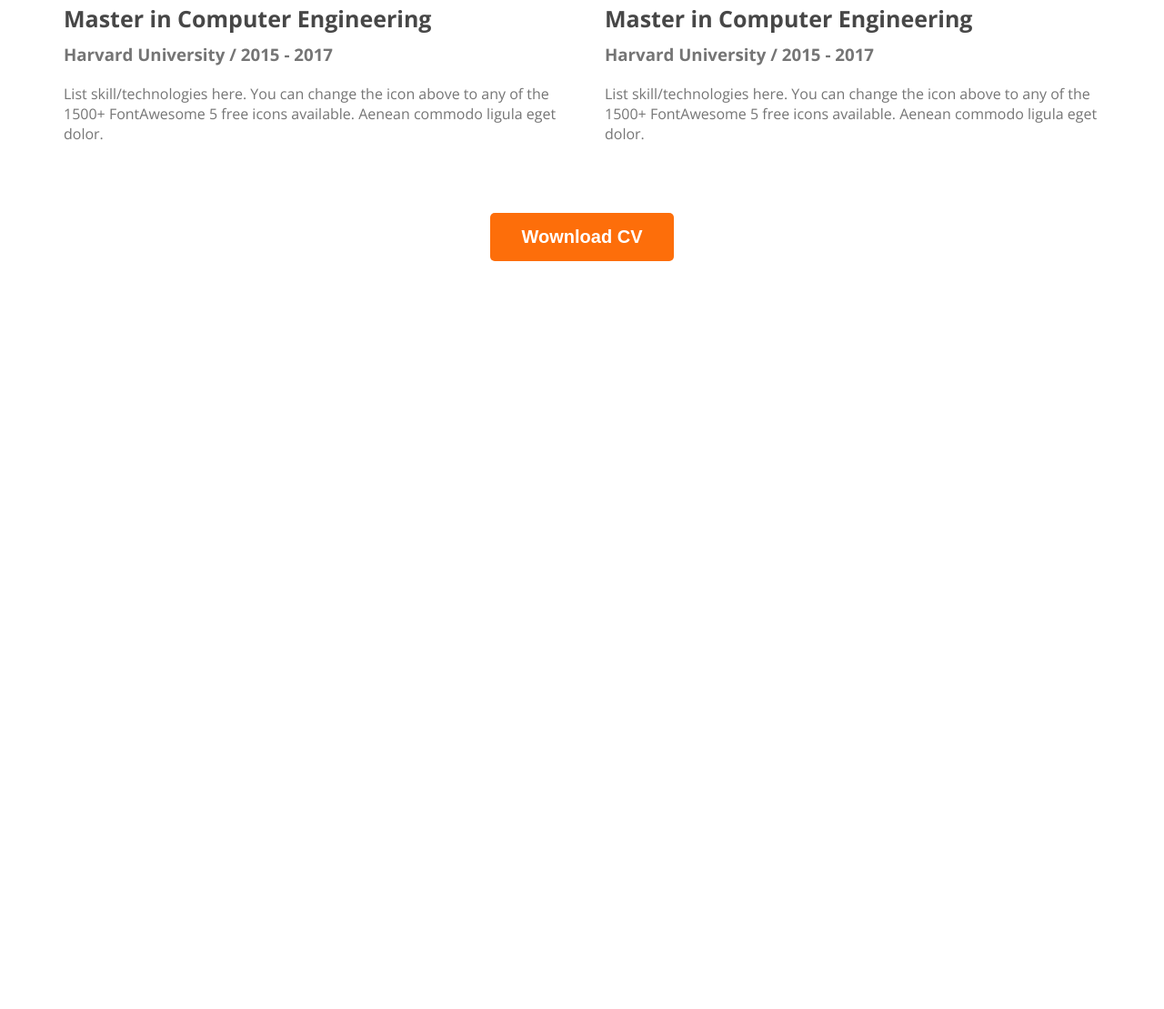
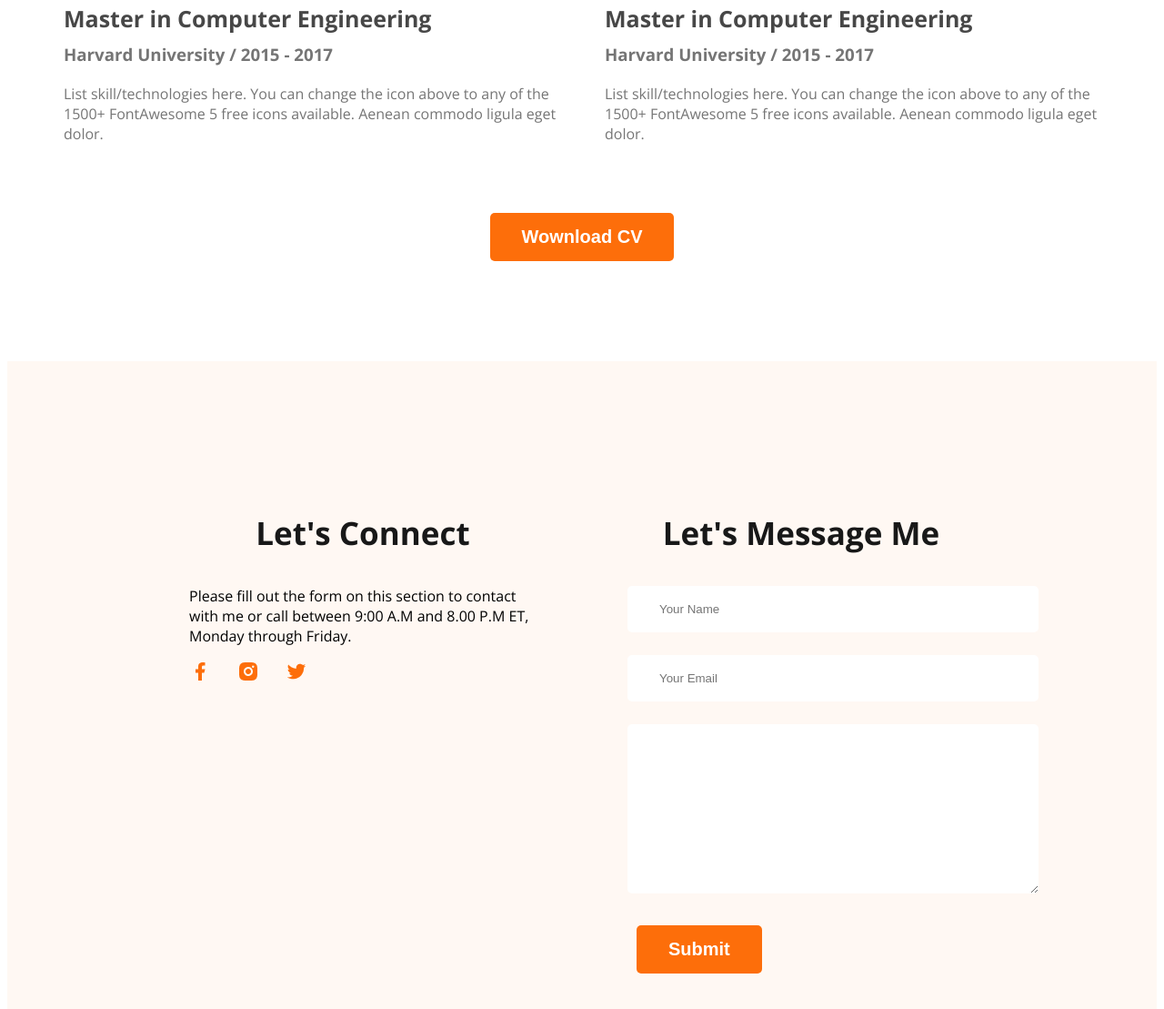
Before and after one commit to Mohaimenul23/graphicdesigner-portfolio, a plain HTML site: page index.html in a window 1280 px wide. Shown: the part 2832-3941 px from the top of the page at 91% size. Before the commit the page ends 3137 px from the top, so only its background shows below. Drawn offline with nearby package versions, Linux system fonts and the light colour scheme.

Commit message:
footer added

```diff
--- a/Styles/portfolio.css
+++ b/Styles/portfolio.css
@@ -187,3 +187,32 @@ margin-bottom: 10px;
   text-align: center;
   margin-top: 50px
 }
+
+/* footer styles */
+footer {
+  display: flex;
+  gap: 100px;
+  background-color:#FFF8F3;
+  margin-top: 100px;
+  padding: 130px 200px;
+}
+
+.footer-column{
+  width: 50%;
+}
+
+.social-link a {
+  margin-right: 25px;
+}
+
+.Contact input[type=text], .Contact input[type=Email],
+textarea {
+  display: block ;
+  margin-bottom: 25px;
+  padding: 18px 35px;
+  color: #757575;
+  border-radius: 5px;
+  background-color: #FFF;
+  border: 0;
+  width: 100%;
+}
--- a/index.html
+++ b/index.html
@@ -108,7 +108,7 @@
             FontAwesome 5 free icons available. Aenean commodo ligula eget dolor.</p>
         </div>
     </section>
-     <!-- Resume section  -->
+    <!-- Resume section  -->
     <section>
       <h3 class="section-tile">A summary of My Resume</h3>
       <div class="resume-container">
@@ -166,7 +166,7 @@
 
 
       </div>
-      <!--  -->
+
 
       <div class="download-cv">
         <button class="btn-primary">Wownload CV</button>
@@ -176,10 +176,28 @@
     </section>
 
   </main>
+  <!-- footer section  -->
 
   <footer>
-
-
+    <div class="footer-column">
+      <h3 class="section-title">Let's Connect</h3>
+      <p class="description">Please fill out the form on this section to contact with me or call between 9:00 A.M and
+        8.00 P.M ET, Monday through Friday.</p>
+      <div class="social-link">
+        <a href=""><img src="images/icons/facebook.png" alt=""></a>
+        <a href=""><img src="images/icons/insta.png" alt=""></a>
+        <a href=""><img src="images/icons/twitter.png" alt=""></a>
+      </div>
+    </div>
+    <div class="footer-column">
+      <h3 class="section-title">Let's Message Me</h3>
+      <form class="Contact" action="">
+        <input type="text" placeholder="Your Name">
+        <input type="Email" placeholder="Your Email" id="">
+        <textarea name="" id="Message" cols="30" rows="10"></textarea>
+        <input class="btn-primary" type="Submit" value="Submit">
+      </form>
+    </div>
   </footer>
 </body>
 
```
